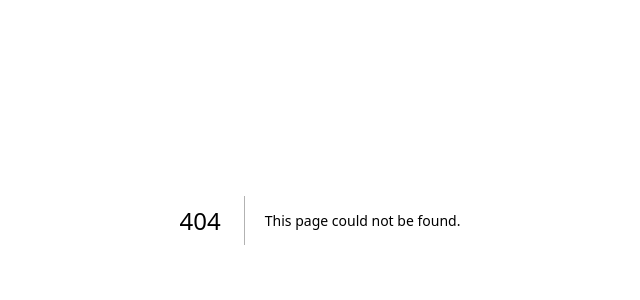
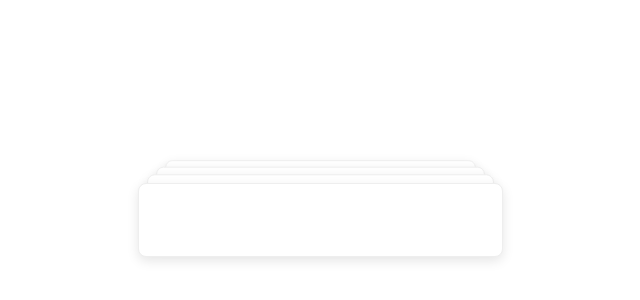
Before and after one commit to parthm-98/play, a Next.js app: page /card-stack in a window 1280 px wide. Before the commit this address had no page. Shown: the part 180-480 px from the top of the page, without its empty margins (320-960 px from the left). Built offline with nearby package versions, Linux system fonts and the light colour scheme.

Commit message:
Stacked cards

```diff
--- /dev/null
+++ b/app/card-stack/page.tsx
@@ -0,0 +1,18 @@
+"use client";
+import "./styles.css";
+
+const Length = 4;
+
+export default function StackedCards() {
+  return (
+    <div className="grid items-center justify-center h-dvh">
+      {new Array(Length).fill(0).map((_, i) => (
+        <div
+          className="card"
+          key={i}
+          style={{ "--index": Length - 1 - i } as React.CSSProperties}
+        />
+      ))}
+    </div>
+  );
+}
--- /dev/null
+++ b/app/card-stack/styles.css
@@ -0,0 +1,17 @@
+.wrapper {
+    display: grid;
+}
+
+.card {
+    width: 365px;
+    height: 74px;
+    box-shadow: 0 4px 12px #0000001a;
+    border: 1px solid #eeeeee;
+    background: white;
+    border-radius: 8px;
+    grid-area: 1/1;
+    --scale-increment: 0.05;
+        --translate-increment: -15%;
+        transform: scale(calc(1 - var(--index) * var(--scale-increment))) translateY(calc(var(--index) * var(--translate-increment)));
+
+}
```
